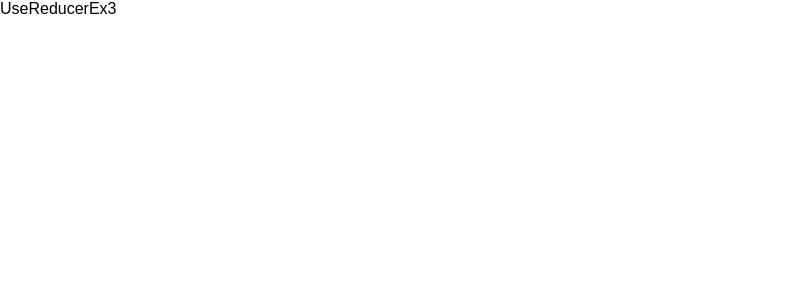
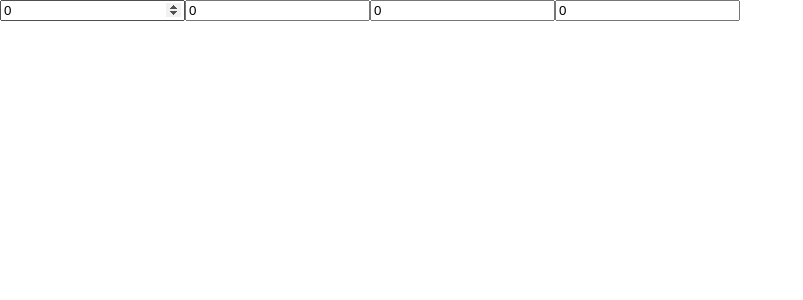
Before and after one commit to rebi13/react-study, a React (Create React App) app: page /useReducer-ex3 in a window 1280 px wide. Shown: the top 300 px of the page, without its empty margins (0-803 px from the left). Built offline with nearby package versions, Linux system fonts and the light colour scheme.

Commit message:
useReducer example3

```diff
--- a/src/useReducer/example3/index.tsx
+++ b/src/useReducer/example3/index.tsx
@@ -1,5 +1,35 @@
+import { useState } from "react";
+
 const UseReducerEx3 = () => {
-  return <>UseReducerEx3</>;
+  const [state1, setState1] = useState(0);
+  const [state2, setState2] = useState(0);
+  const [state3, setState3] = useState(0);
+  const [state4, setState4] = useState(0);
+
+  return (
+    <>
+      <input
+        type="number"
+        value={state1}
+        onChange={(e) => setState1(parseInt(e.target.value))}
+      />
+      <input
+        type="number"
+        value={state2}
+        onChange={(e) => setState2(parseInt(e.target.value))}
+      />
+      <input
+        type="number"
+        value={state3}
+        onChange={(e) => setState3(parseInt(e.target.value))}
+      />
+      <input
+        type="number"
+        value={state4}
+        onChange={(e) => setState4(parseInt(e.target.value))}
+      />
+    </>
+  );
 };
 
 export default UseReducerEx3;
```
